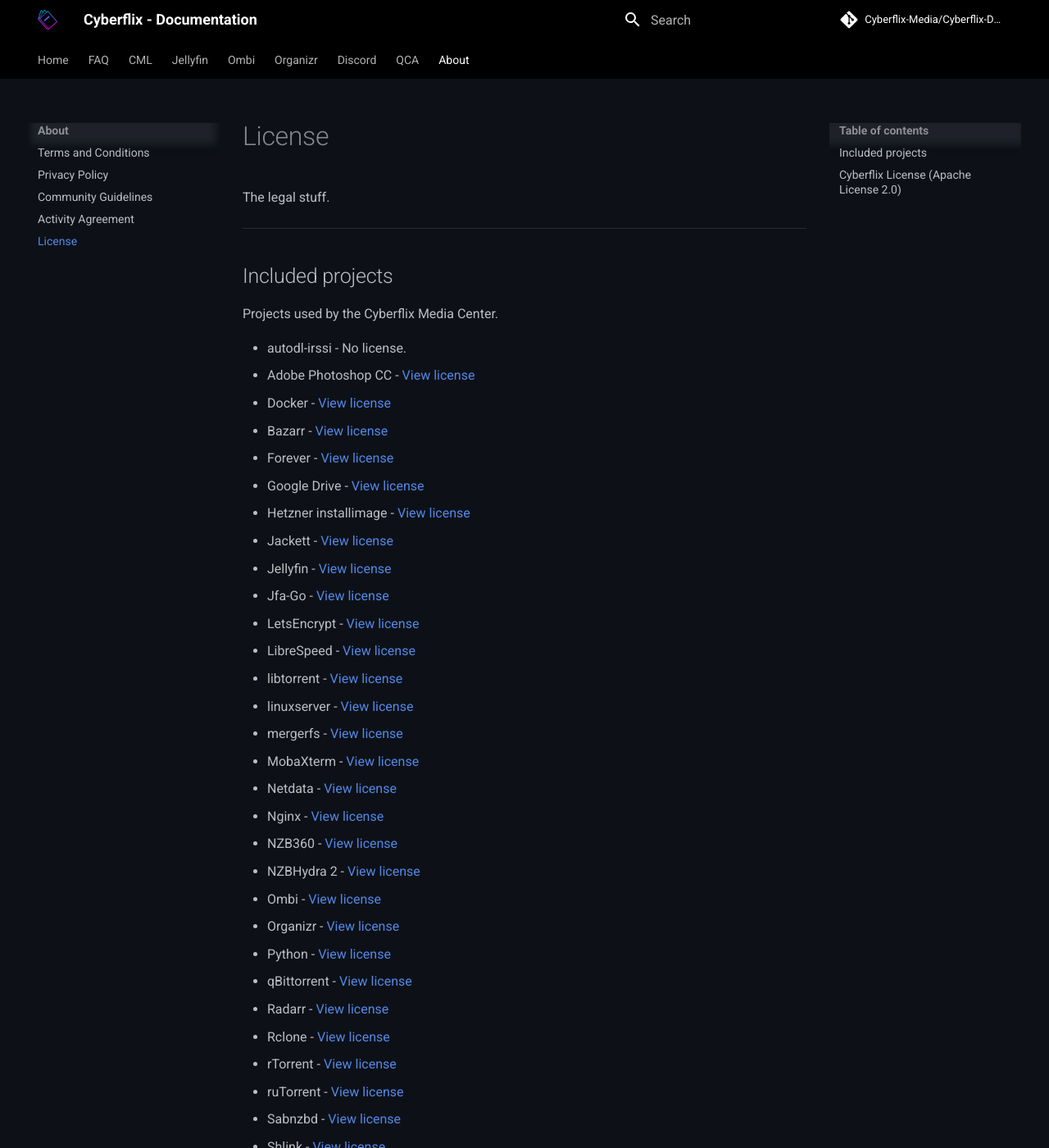
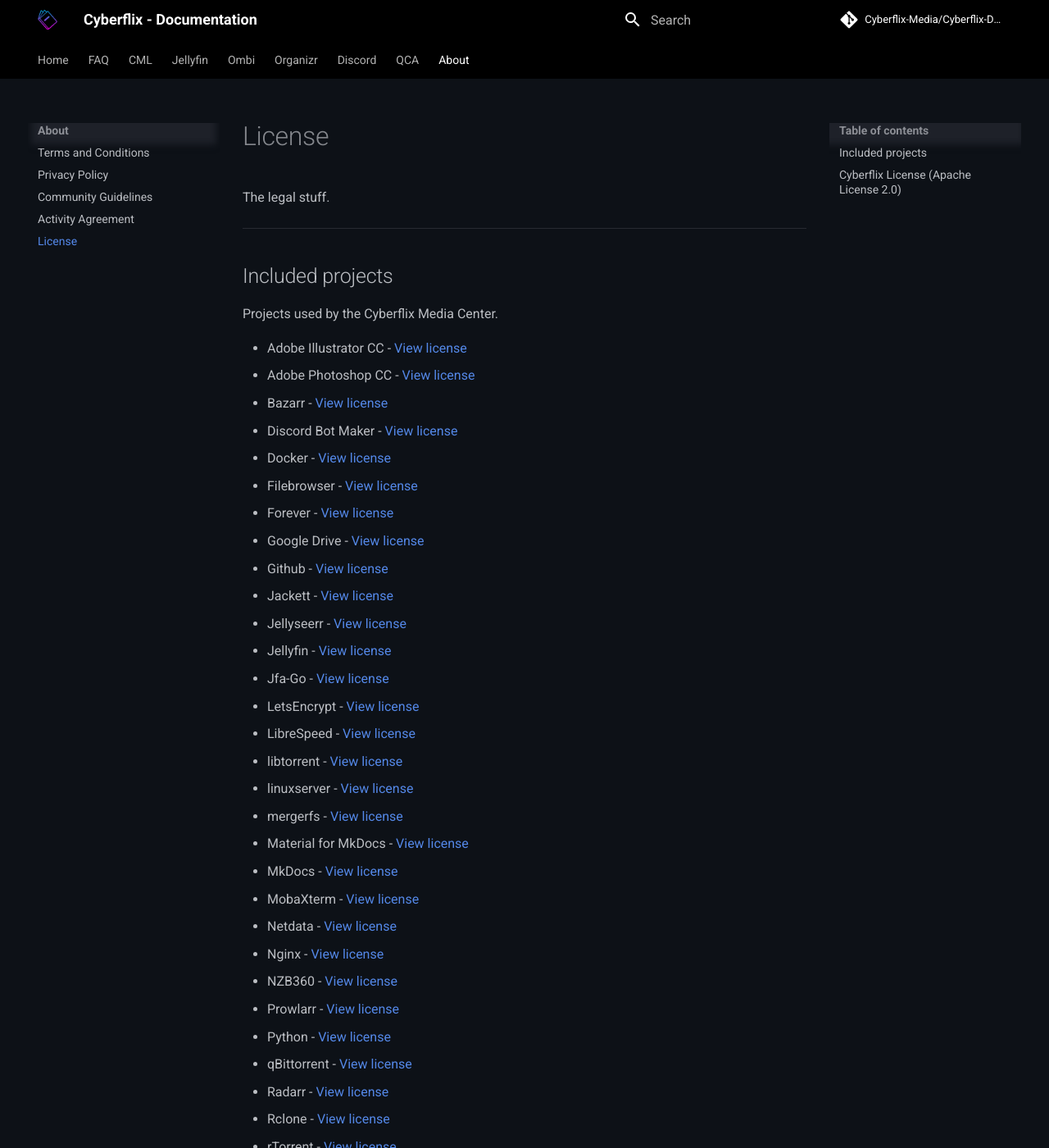
Before and after one commit to Cyberflix-Media/Cyberflix-Docs, an MkDocs documentation site: the page built from docs/about/license.md, in a window 1280 px wide and 1400 px high. Shown: the whole window at 82% size. Built offline with MkDocs 1.6.1 and Material for MkDocs 9.7.7, drawn with Linux system fonts in a browser that asks for light colours; comment, search, counter and statistics services are not loaded.

Commit message:
Update license.md

```diff
--- a/docs/about/license.md
+++ b/docs/about/license.md
@@ -8,14 +8,17 @@
 
 Projects used by the Cyberflix Media Center.
 
-- autodl-irssi - No license.
+- Adobe Illustrator CC - [View license](https://www.adobe.com/legal/terms.html)
 - Adobe Photoshop CC - [View license](https://www.adobe.com/legal/terms.html)
+- Bazarr - [View license](https://github.com/morpheus65535/bazarr/blob/master/LICENSE)
+- Discord Bot Maker - [View license]([https://store.steampowered.com/app/682130/Discord_Bot_Maker/)
 - Docker - [View license](https://github.com/moby/moby/blob/master/LICENSE)
-- Bazarr - [View license](https://github.com/morpheus65535/bazarr/blob/master/LICENSE)
+- Filebrowser - [View license](https://github.com/filebrowser/filebrowser/blob/master/LICENSE)
 - Forever - [View license](https://github.com/foreversd/forever/blob/master/LICENSE)
 - Google Drive - [View license](https://www.google.com/drive/terms-of-service/)
-- Hetzner installimage - [View license](https://github.com/hetzneronline/installimage/blob/master/LICENSE)
+- Github - [View license](https://docs.github.com/en/site-policy/github-terms/github-terms-of-service)
 - Jackett - [View license](https://github.com/Jackett/Jackett/blob/master/LICENSE)
+- Jellyseerr - [View license](https://github.com/Fallenbagel/jellyseerr/blob/develop/LICENSE)
 - Jellyfin - [View license](https://github.com/jellyfin/jellyfin/blob/master/LICENSE)
 - Jfa-Go - [View license](https://github.com/hrfee/jfa-go/blob/main/LICENSE)
 - LetsEncrypt - [View license](https://letsencrypt.org/repository/)
@@ -23,13 +26,13 @@
 - libtorrent - [View license](https://github.com/arvidn/libtorrent/blob/RC_2_0/LICENSE)
 - linuxserver - [View license](https://github.com/linuxserver/docker-documentation)
 - mergerfs - [View license](https://github.com/trapexit/mergerfs/blob/master/LICENSE)
+- Material for MkDocs - [View license](https://github.com/squidfunk/mkdocs-material)
+- MkDocs - [View license](https://github.com/mkdocs/mkdocs/blob/master/LICENSE)
 - MobaXterm - [View license](https://mobaxterm.mobatek.net/license.html)
 - Netdata - [View license](https://github.com/netdata/netdata/blob/master/LICENSE)
 - Nginx - [View license](https://nginx.org/LICENSE)
 - NZB360 - [View license](https://nzb360.com/forums/viewtopic.php?f=3&t=2)
-- NZBHydra 2 - [View license](https://github.com/theotherp/nzbhydra2/blob/master/LICENSE)
-- Ombi - [View license](https://github.com/Ombi-app/Ombi/blob/develop/LICENSE)
-- Organizr - [View license](https://github.com/causefx/Organizr/blob/v2-master/LICENSE)
+- Prowlarr - [View license](https://github.com/Prowlarr/Prowlarr/blob/develop/LICENSE)
 - Python - [View license](https://docs.python.org/3/license.html#history-and-license)
 - qBittorrent - [View license](https://github.com/qbittorrent/qBittorrent/blob/master/COPYING)
 - Radarr - [View license](https://github.com/Radarr/Radarr/blob/develop/LICENSE)
```
